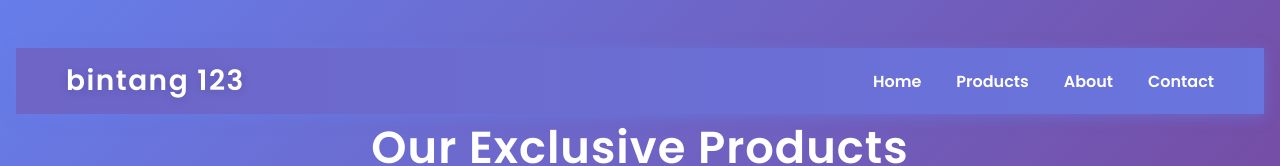
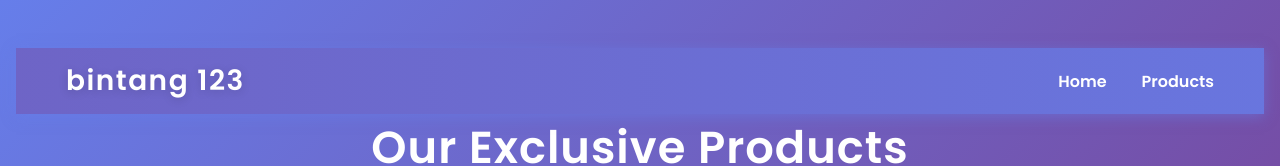
Before and after one commit to eppoteck/direktori, a plain HTML site: page produk.html in a window 1280 px wide. Shown: the top 166 px of the page. Drawn offline with Linux system fonts and the light colour scheme.

Commit message:
Update produk.html

```diff
--- a/produk.html
+++ b/produk.html
@@ -198,8 +198,7 @@
   <ul>
     <li><a href="home.html" tabindex="1">Home</a></li>
     <li><a href="" tabindex="2">Products</a></li>
-    <li><a href="#" tabindex="3">About</a></li>
-    <li><a href="#" tabindex="4">Contact</a></li>
+
   </ul>
 </nav>
   <h1>Our Exclusive Products</h1>
```
